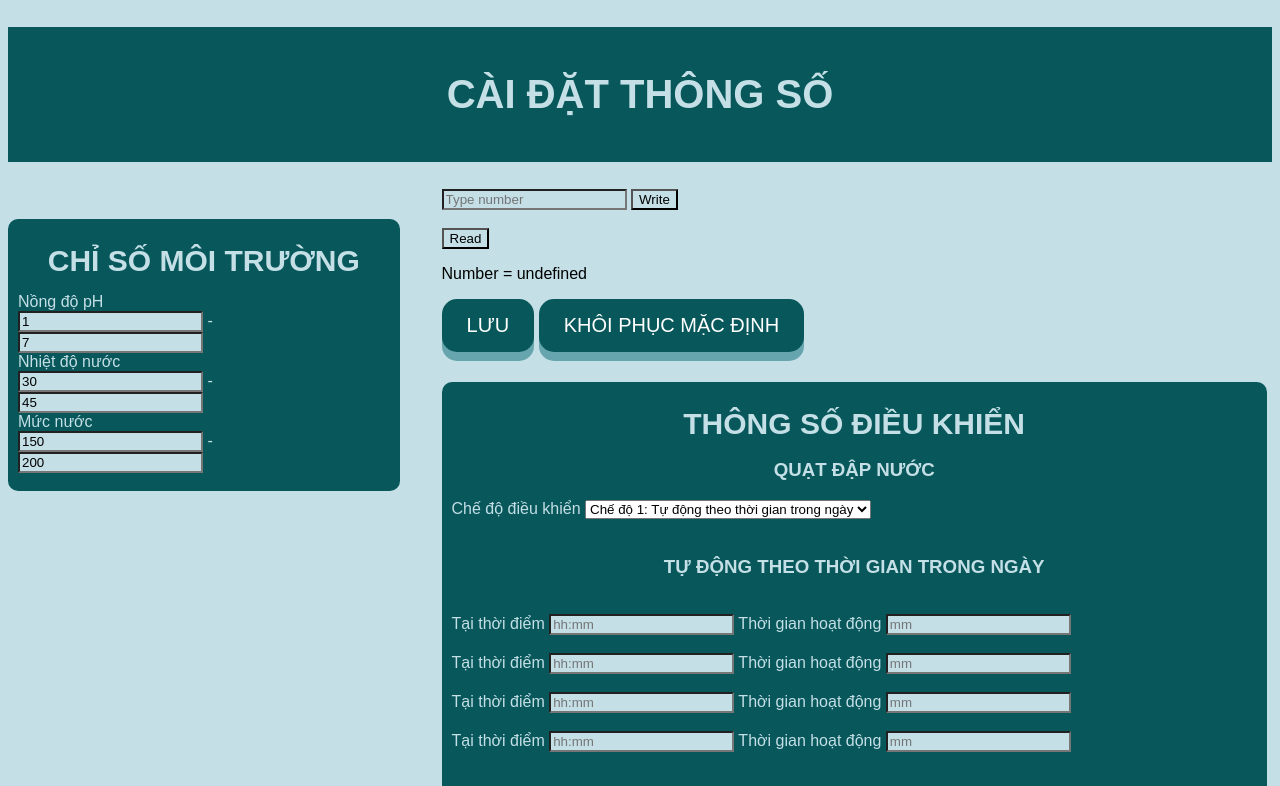
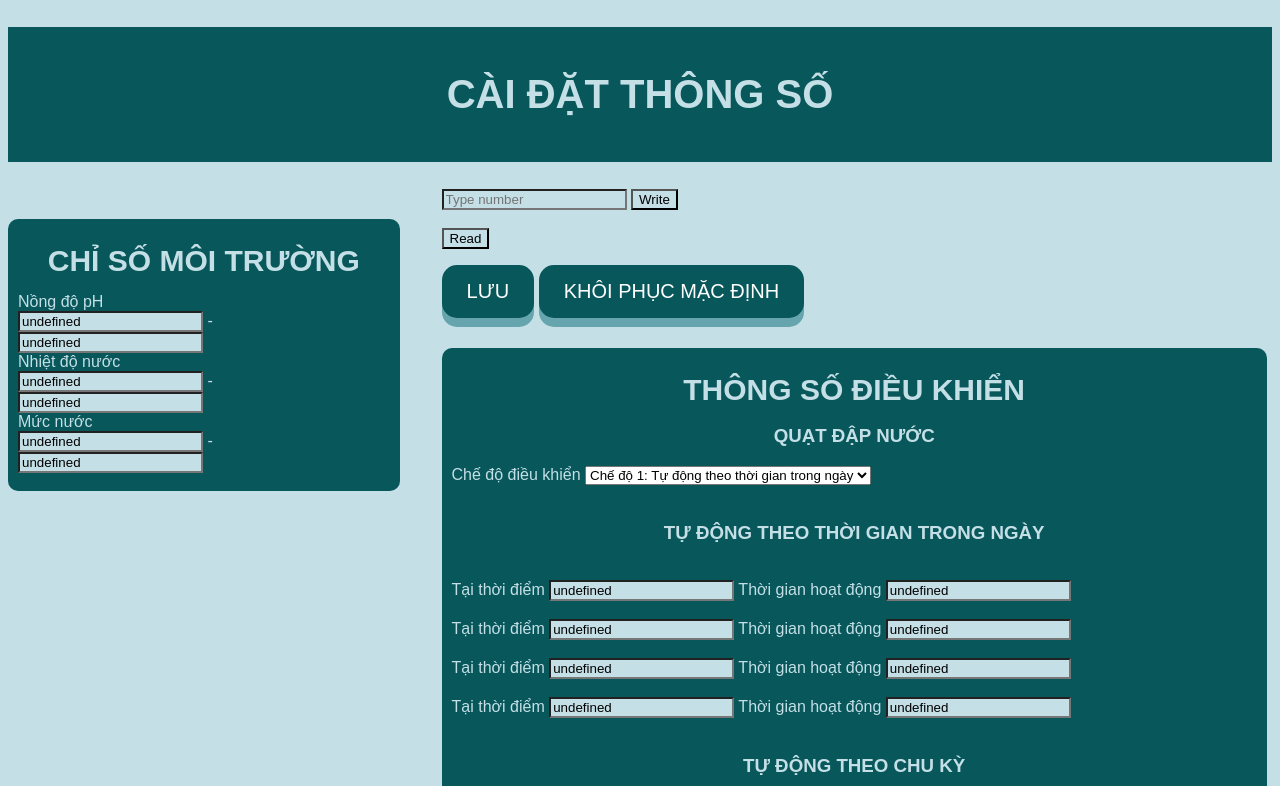
Before and after one commit to ppqui001/Doan_HP_IoT, a plain HTML site: page Đồ án IoT.html in a window 1280 px wide. Both pictures are taken after a click on the button "Read". Shown: the top 786 px of the page. Drawn offline with Linux system fonts and the light colour scheme; no server answers.

Commit message:
Đưa lên FB thành công. Lấy xuống thành công nhưng chưa lên màn hình

```diff
--- a/Đồ án IoT.html
+++ b/Đồ án IoT.html
@@ -33,7 +33,6 @@
         const app = initializeApp(firebaseConfig);
         const database = getDatabase(app);
 
-
         let Address_FB = [];
         Address_FB[0] = "pH_min";
         Address_FB[1] = "pH_max";
@@ -42,6 +41,17 @@
         Address_FB[4] = "LW_min";
         Address_FB[5] = "LW_max";
 
+        Address_FB[6]= 'RTime_1';
+        Address_FB[7]= 'RTime_2';
+        Address_FB[8]= 'RTime_3';
+        Address_FB[9]= 'RTime_4';
+        Address_FB[10]= 'PTime_1';
+        Address_FB[11]= 'PTime_2';
+        Address_FB[12]= 'PTime_3';
+        Address_FB[13]= 'PTime_4';
+
+        Address_FB[14]= 'Tperiod';
+        Address_FB[15]= 'Tperiod_t';
 
         function Sends(S,V) {
             Number = parseFloat(V);
@@ -53,11 +63,11 @@
 
         function Getval(D) {
             const dbRef = ref(getDatabase());
-            let A;
-            get(child(dbRef, D + "/Value")).then((snapshot) => {
+            var A;
+            get(child(dbRef, 'Setting/' + D + "/Value")).then((snapshot) => {
                 if (snapshot.exists()) {
                     A = snapshot.val();
-                    console.log(snapshot.val());
+                    console.log("Nhận: " + snapshot.val());
                     document.getElementById("val").innerHTML = "Number = " + snapshot.val();
                     document.getElementById("pH_min").value = snapshot.val();
                 } else {
@@ -72,14 +82,16 @@
         send.addEventListener("click", (e) => {
             // Sends("Number", document.getElementById("Number").value);
             for (let i = 0; i < Address_FB.length; i++) {
-                console.log(typeof Address_FB[i]);
                 var val = document.getElementById(Address_FB[i]).value;
                 Sends(Address_FB[i], val);
-                console.log("Đã upload lên " + Address_FB[i])
+                console.log("Đã upload lên " + Address_FB[i] + ": " + val);
             }
         });
         read.addEventListener("click", (e) => {
-            document.getElementById("val").innerHTML = "Number = " + Getval("Number")
+            for (let i = 0; i < Address_FB.length; i++) {
+                document.getElementById(Address_FB[i]).value = Getval(Address_FB[i]);
+                console.log("Đã nhận từ " + Address_FB[i] + ": " + Getval(Address_FB[i]));
+            }
 
         });
 
@@ -161,24 +173,24 @@
 
                     <label>Tại thời điểm</label>
 
-                    <input type="text" id="RTime_1" placeholder="hh:mm" required=""> <label>Thời gian hoạt động</label>
-                    <input type="text" id="PTime_1" placeholder="mm" required=""> <br>
+                    <input type="text" id="RTime_1" placeholder="hh:mm" value="1:30" required=""> <label>Thời gian hoạt động</label>
+                    <input type="text" id="PTime_1" placeholder="mm" value="45" required=""> <br>
                     <br>
 
                     <label>Tại thời điểm</label>
 
-                    <input type="text" id="RTime_2" placeholder="hh:mm" required=""> <label>Thời gian hoạt động</label>
-                    <input type="text" id="PTime_2" placeholder="mm" required=""> <br>
+                    <input type="text" id="RTime_2" placeholder="hh:mm" value="1:30" required=""> <label>Thời gian hoạt động</label>
+                    <input type="text" id="PTime_2" placeholder="mm" value="45" required=""> <br>
                     <br>
                     <label>Tại thời điểm</label>
 
-                    <input type="text" id="RTime_3" placeholder="hh:mm" required=""> <label>Thời gian hoạt động</label>
-                    <input type="text" id="PTime_3" placeholder="mm" required=""> <br>
+                    <input type="text" id="RTime_3" placeholder="hh:mm" value="1:30" required=""> <label>Thời gian hoạt động</label>
+                    <input type="text" id="PTime_3" placeholder="mm" value="45" required=""> <br>
                     <br>
                     <label>Tại thời điểm</label>
 
-                    <input type="text" id="RTime_4" placeholder="hh:mm" required=""> <label>Thời gian hoạt động</label>
-                    <input type="text" id="PTime_4" placeholder="mm" required=""> <br>
+                    <input type="text" id="RTime_4" placeholder="hh:mm" value="1:30" required=""> <label>Thời gian hoạt động</label>
+                    <input type="text" id="PTime_4" placeholder="mm" value="45" required=""> <br>
                     <br>
                 </div>
 
@@ -187,8 +199,8 @@
 
                     <label>Thời điểm chu kỳ </label>
 
-                    <input type="text" id="Tperiod" placeholder="mm" required=""> <label>Hoạt động chu kỳ </label>
-                    <input type="text" id="Tperiod_t" placeholder="mm" required=""> <br>
+                    <input type="text" id="Tperiod" placeholder="mm" value="60" required=""> <label>Hoạt động chu kỳ </label>
+                    <input type="text" id="Tperiod_t" placeholder="mm" value="10" required=""> <br>
                     <br>
                 </div>
 
```
